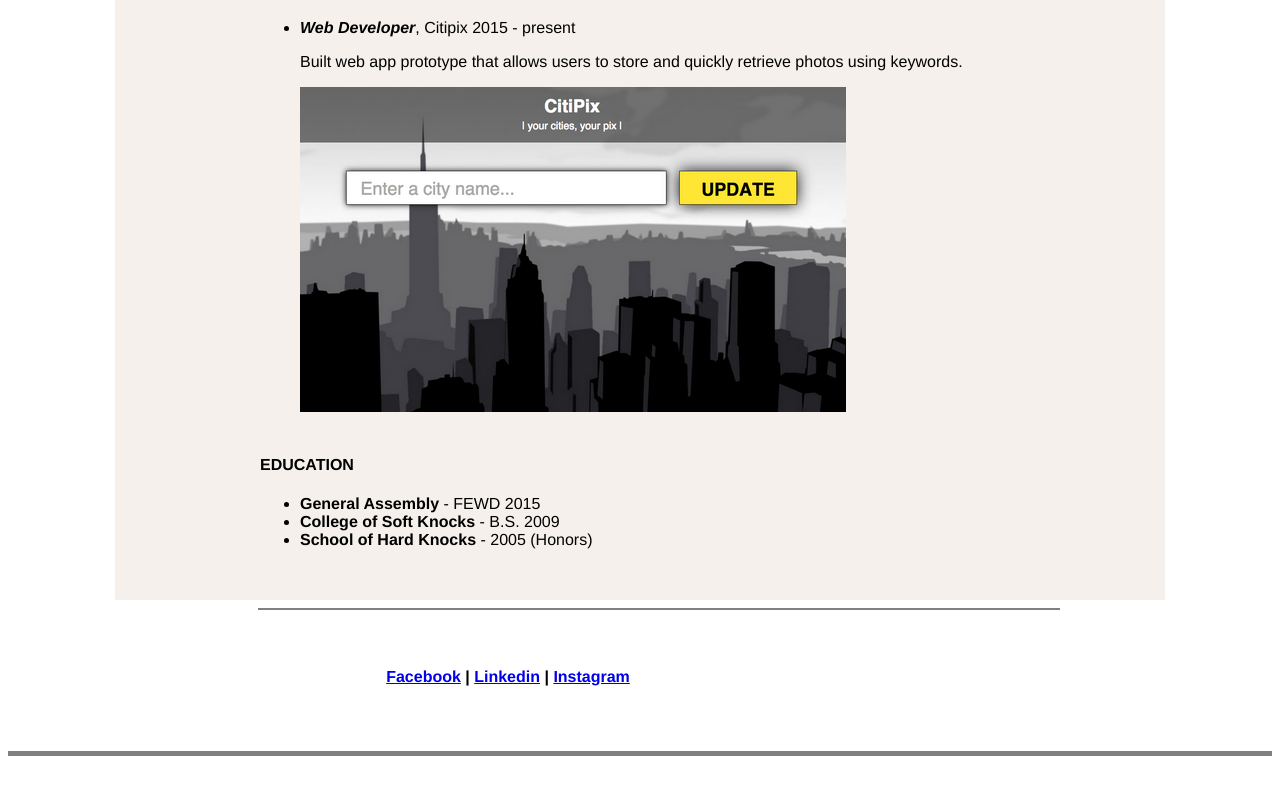
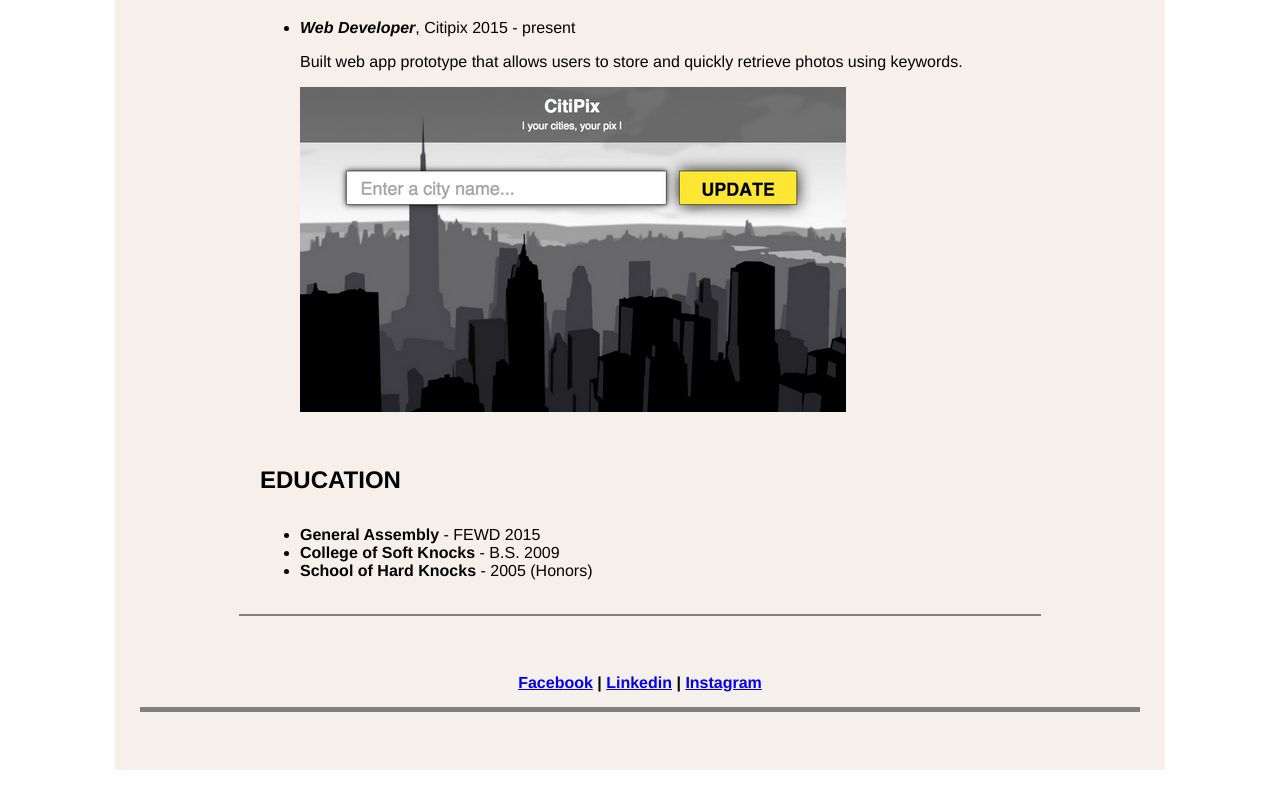
Before and after one commit to svijgen/my_portfolio, a plain HTML site: page portfolio.html in a window 1280 px wide. Shown: the part 1553-2350 px from the top of the page. Drawn offline with Linux system fonts and the light colour scheme.

Commit message:
fixed css for portfolio.html

```diff
--- a/portfolio.html
+++ b/portfolio.html
@@ -59,11 +59,9 @@
 				<li><strong>School of Hard Knocks</strong> - 2005 (Honors)</li>
 			</ul>
 		</div>
-	</div>
 
 
-
-	<hr noshade size=1 class= "thirdlineportfolio" />
+	<hr noshade size=1 class= "thirdlineportfolio"/>
 
 	<footer>
 		<div class= "footerportfolio">
@@ -73,9 +71,9 @@
 		</div>
 	</footer>
 
-	<div class= "fourthline">
+	<div class= "fourthlineportfolio">
 		<hr noshade size=5>
 	</div>
 
-
+</div>
 </body>
--- a/style.css
+++ b/style.css
@@ -8,6 +8,7 @@
 body {
 	background-color: #FFFFFF;
 }
+
 .wrapper {
 	width: 1000px;
 	height: 100%;
@@ -140,7 +141,7 @@ h3 {
 }
 
 h4 {
-	font-size: 12pt;
+	font-size: 18pt;
 	width: 800px;
 	text-align: left;
 	margin-left: 120px;
@@ -160,8 +161,6 @@ h4 {
 
 .thirdlineportfolio {
 	width: 800px;
-	margin-left: 250px;
-	margin-right: 0px;
 	height: 1px;
 }
 
@@ -173,3 +172,8 @@ h4 {
 	width: 400px;
 	text-align: center;
 }
+
+.fourthlineportfolio {
+	padding-bottom: 25px;
+	width: 100%;
+}
```
